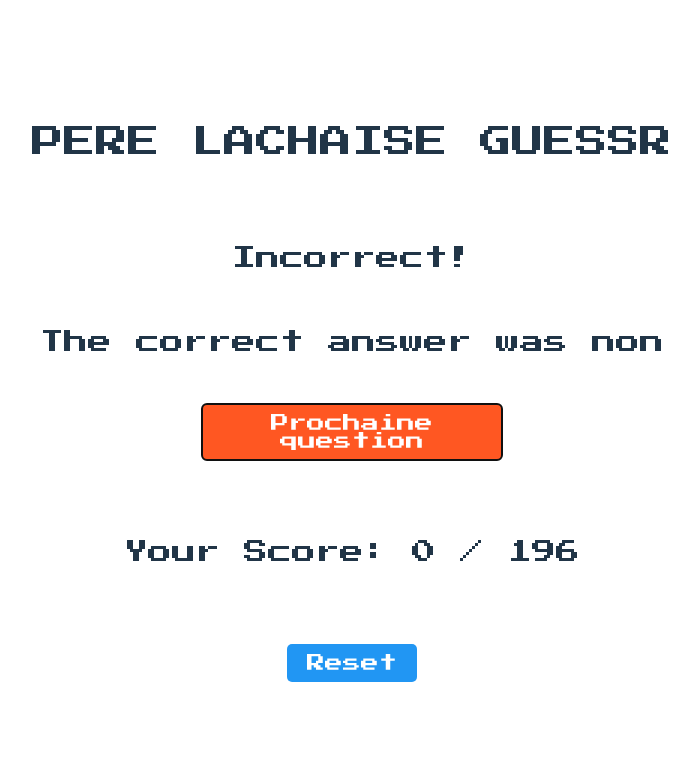
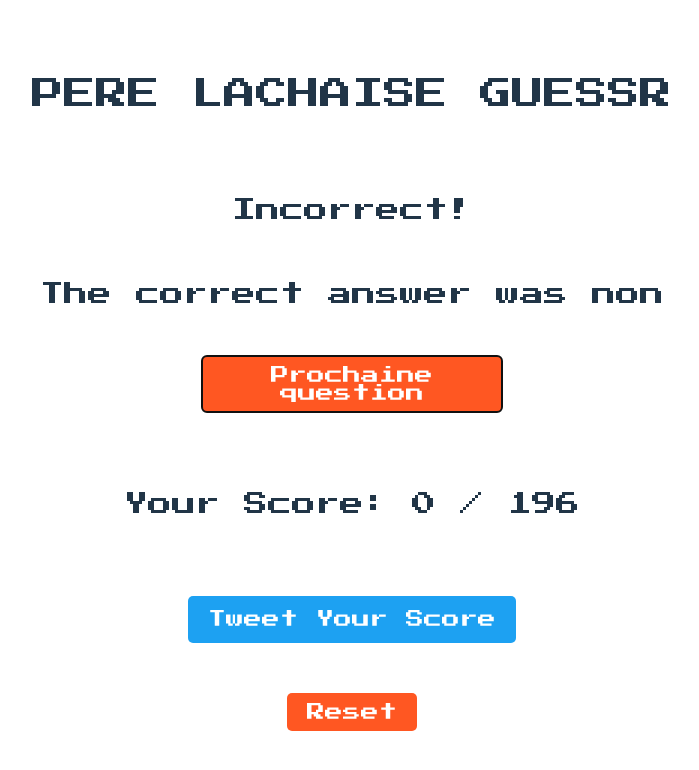
Before and after one commit to EaudeJavel/pere-lachaise-guessr, a React (Vite) app: page / in a window 1280 px wide. Both pictures are taken after a click on the button "Yes". Shown: the top 770 px of the page, without its empty margins (288-987 px from the left). Built offline with nearby package versions, Linux system fonts and the light colour scheme.

Commit message:
feat: tweeter button

```diff
--- a/src/App.jsx
+++ b/src/App.jsx
@@ -1,6 +1,7 @@
 import React, { useState } from "react";
 import styled from "styled-components";
 import personalities from "./personalities.json";
+import TweetButton from "./TweetButton";
 
 const AppContainer = styled.div`
   display: flex;
@@ -79,6 +80,7 @@ const AnswerButton = styled.button`
     transition: width 0.1s ease-out, height 0.1s ease-out;
   }
 `;
+
 const ResultText = styled.p`
   font-size: 24px;
   font-weight: bold;
@@ -96,7 +98,7 @@ const DescriptionText = styled.p`
 const ResetButton = styled.button`
   font-size: 18px;
   font-weight: bold;
-  background-color: #2196f3;
+  background-color: #FF5722;
   color: white;
   border: none;
   border-radius: 5px;
@@ -202,6 +204,7 @@ const App = () => {
           Your Score: {score} / {personalities.length}
         </ResultText>
       )}
+      {showResult && <TweetButton score={score} />}
       {showResult && <ResetButton onClick={handleReset}>Reset</ResetButton>}
     </AppContainer>
   );
--- /dev/null
+++ b/src/TweetButton.jsx
@@ -0,0 +1,49 @@
+import React from "react";
+import styled from "styled-components";
+
+const TwitterButton = styled.a`
+  background-color: #1da1f2;
+  color: white;
+  font-size: 18px;
+  font-weight: bold;
+  border-radius: 5px;
+  padding: 10px 20px;
+  text-decoration: none;
+  margin-top: 50px;
+  cursor: pointer;
+  transition: transform 0.3s ease-in-out;
+  &:hover {
+    opacity: 0.8;
+  }
+`;
+
+const TweetButton = ({ score }) => {
+  const tweetText = `My score on Père Lachaise Guessr is ${score} out of 196! Can you beat me? #PereLachaiseGuessr`;
+
+  const tweetUrl = `https://twitter.com/intent/tweet?text=${encodeURIComponent(tweetText)}`;
+
+  const handleMouseOver = (e) => {
+    const x = e.clientX - e.target.offsetLeft;
+    if (x <= 170) {
+      e.target.style.transform = "translateX(170px)";
+    } else if (x > 170) {
+      e.target.style.transform = "translateX(-170px)";
+    } else {
+      e.target.style.transform = "";
+    }
+  };
+
+  return (
+    <TwitterButton
+      href={tweetUrl}
+      target="_blank"
+      rel="noopener noreferrer"
+      className="enter"
+      onMouseOver={handleMouseOver}
+    >
+      Tweet Your Score
+    </TwitterButton>
+  );
+};
+
+export default TweetButton;
```
